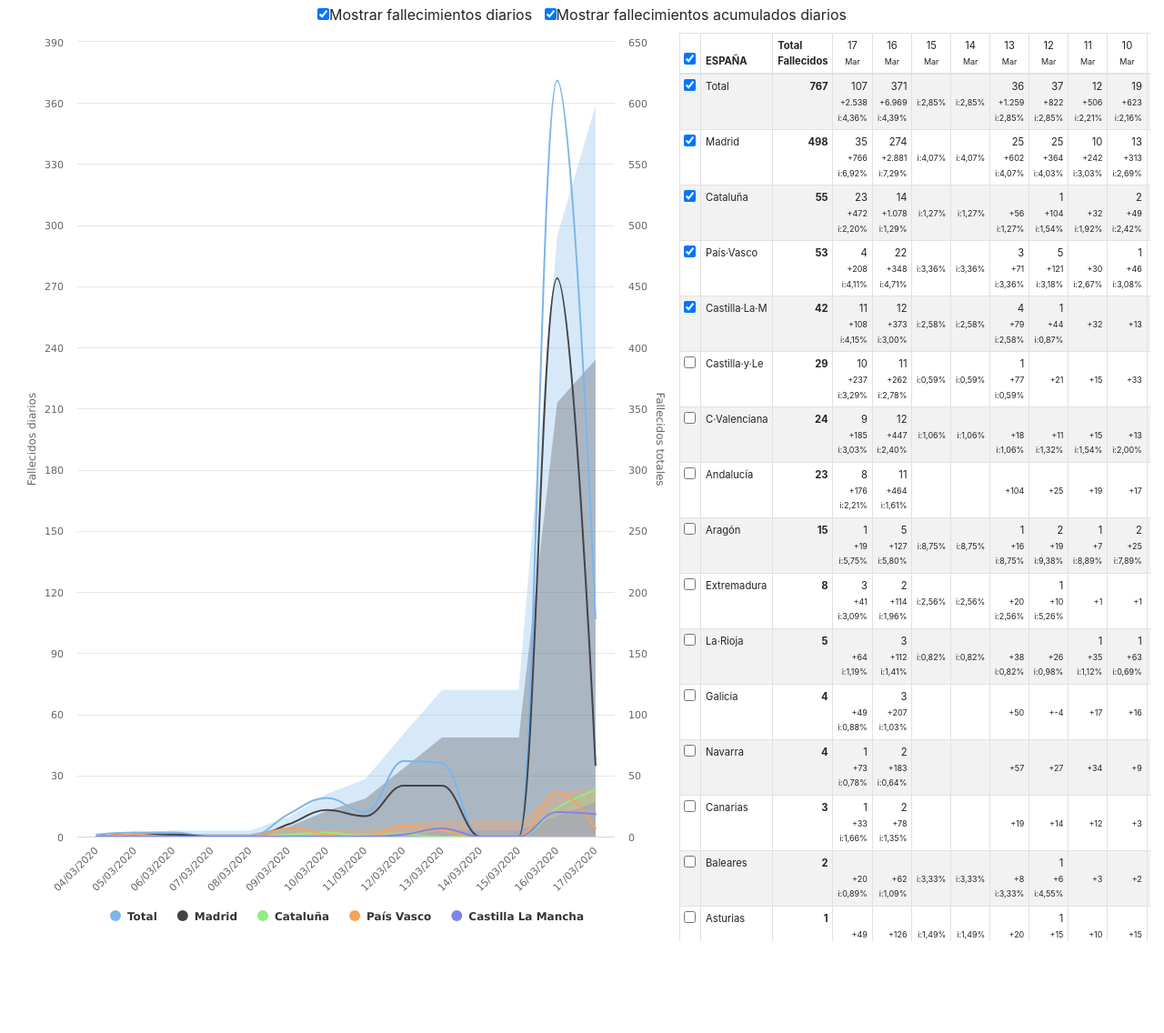
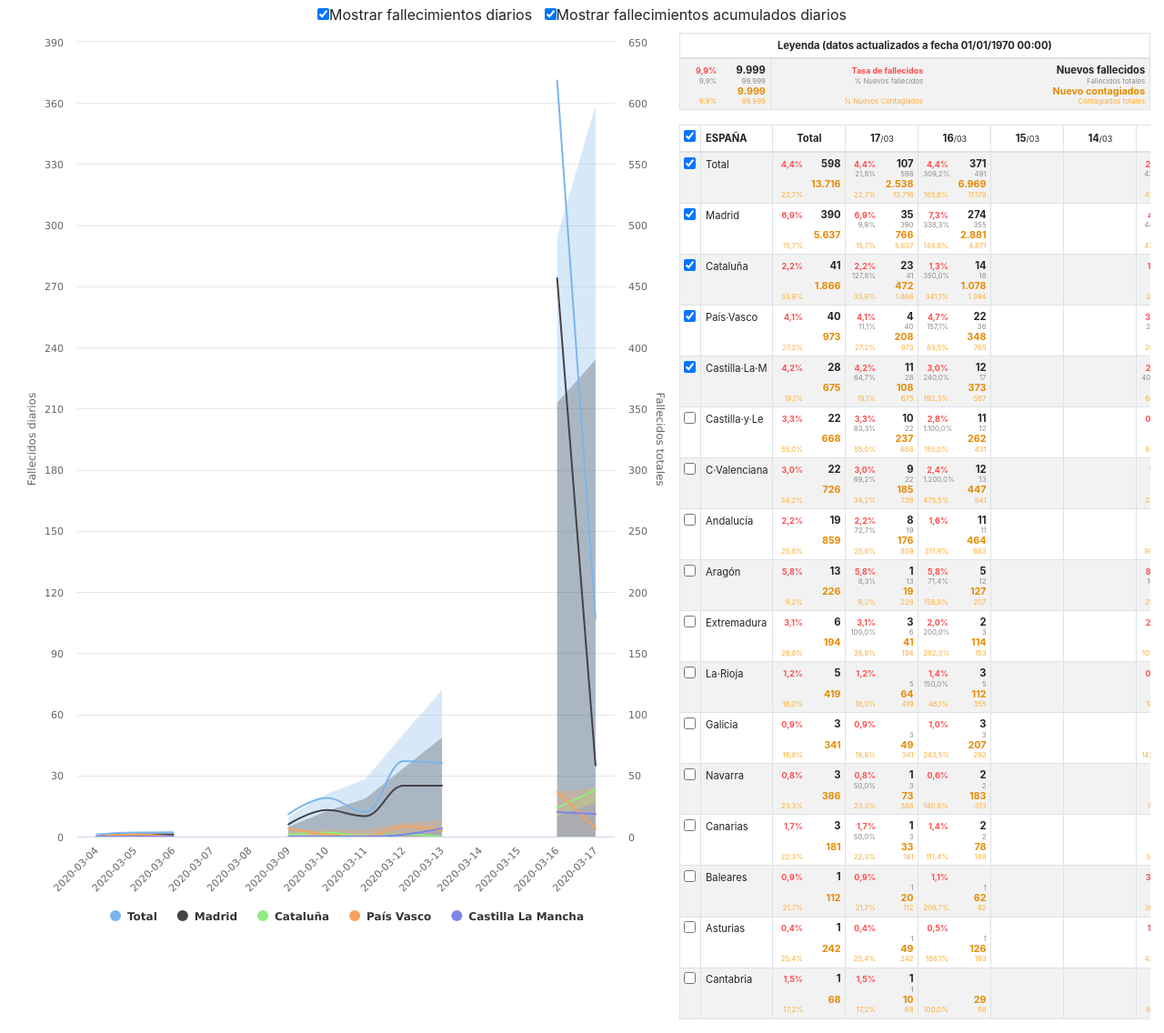
Before and after one commit to losajaches/covid19, a PHP site: page /index.php?ccaa=1 in a window 1280 px wide. Shown: the part 56-1192 px from the top of the page at 91% size. Before the commit the page ends 1091 px from the top, so only its background shows below. Run offline with PHP 8.4, Linux system fonts and the light colour scheme; data that the repository does not hold is empty.

Commit message:
Update index.php

```diff
--- a/index.php
+++ b/index.php
@@ -72,47 +72,75 @@
 if(isset($_GET["ccaa"])){
 	include("get.spain.data.php");
 	$SpainData=GetSpainData();
+	$data_date_update=$SpainData["date_update"];
 	$data_fallecidos=ProcesarFichero("",$SpainData["fallecidos"]);
 	$data_contagiados=ProcesarFichero("",$SpainData["contagiados"]);
 }else{
+	$data_date_update=date("Y-m-d",strtotime("-1 days"))." 00:00:00";
 	$data_fallecidos=ProcesarFichero("https://raw.githubusercontent.com/CSSEGISandData/COVID-19/master/csse_covid_19_data/csse_covid_19_time_series/time_series_19-covid-Deaths.csv");
 	$data_contagiados=ProcesarFichero("https://raw.githubusercontent.com/CSSEGISandData/COVID-19/master/csse_covid_19_data/csse_covid_19_time_series/time_series_19-covid-Confirmed.csv");
 }
 
 $bigdata=array();
+$fecha_minima=null;
+$fecha_maxima=null;
+
 foreach($data_fallecidos as $pais=>$data){
-	$total_contagios=$data["total"];
-	$total_contagios=isset($data_contagiados[$pais])?$data_contagiados[$pais]["total"]:0;
-	$total_fallecidos=isset($data_fallecidos[$pais])?$data_fallecidos[$pais]["total"]:0;
 	$bigdata[$pais]=array(
-		"contagiados"=>array("total"=>$total_contagios,"dias"=>array()),
-		"fallecidos"=>array("total"=>$total_fallecidos,"dias"=>array()),
-		"acum_contagiados"=>array("total"=>$total_contagios,"dias"=>array()),
-		"acum_fallecidos"=>array("total"=>$total_fallecidos,"dias"=>array()),
-		"tasa"=>array("total"=>($total_contagios==0)?0:round(100*$total_fallecidos/$total_contagios,2),"dias"=>array())
+		"t"=>array(
+			"c"=>0,/*contagiados*/
+			"f"=>0/*fallecidos*/
+		),
+		"d"=>array()
 	);
+
 	$f=strtotime("2020-01-22");
 	$ff=strtotime(date("Y-m-d"));
 	$i=0;
 	$acum_contagiados=0;
 	$acum_fallecidos=0;
 
+
+
 	while($f<$ff){
 		$k=date("Y-m-d",$f);
-		$k=date("Y-m-d",$f);
-		$contagiados=(isset($data_contagiados[$pais]) && isset($data_contagiados[$pais][$k]))?$data_contagiados[$pais][$k]:0;
-		$fallecidos=(isset($data_fallecidos[$pais]) && isset($data_fallecidos[$pais][$k]))?$data_fallecidos[$pais][$k]:0;
+		if((isset($data_contagiados[$pais][$k]))||(isset($data_fallecidos[$pais][$k]))){
+			if((is_null($fecha_minima))||($f<$fecha_minima)){
+				$fecha_minima=$f;
+			}
+			if((is_null($fecha_maxima))||($fecha_maxima<$f)){
+				$fecha_maxima=$f;
+			}
 
-		$acum_contagiados+=$contagiados;
-		$acum_fallecidos+=$fallecidos;
+			$contagiados=(isset($data_contagiados[$pais]) && isset($data_contagiados[$pais][$k]))?$data_contagiados[$pais][$k]:0;
+			$fallecidos=(isset($data_fallecidos[$pais]) && isset($data_fallecidos[$pais][$k]))?$data_fallecidos[$pais][$k]:0;
 
-		$bigdata[$pais]["contagiados"]["dias"][$k]= $contagiados;
-		$bigdata[$pais]["fallecidos"]["dias"][$k]=  $fallecidos;
+			$last_acum_contagiados=$acum_contagiados;
+			$last_acum_fallecidos=$acum_fallecidos;
 
-		$bigdata[$pais]["acum_contagiados"]["dias"][$k]= $acum_contagiados;
-		$bigdata[$pais]["acum_fallecidos"]["dias"][$k]=  $acum_fallecidos;
+			$acum_contagiados+=$contagiados;
+			$acum_fallecidos+=$fallecidos;
 
-		$bigdata[$pais]["tasa"]["dias"][$k]=  ($acum_contagiados==0)?0:round(100*$acum_fallecidos/$acum_contagiados,2);
+			$crecimiento_contagiados=($last_acum_contagiados==0)? 0 : round((100*$acum_contagiados/$last_acum_contagiados)-100,2);
+			$crecimiento_fallecidos=($last_acum_fallecidos==0)? 0 : round((100*$acum_fallecidos/$last_acum_fallecidos)-100,2);
+
+			if(($acum_contagiados>0)||($acum_fallecidos>0)){
+				$bigdata[$pais]["d"][$k]=array(
+					"c"=>$contagiados,
+					"f"=>$fallecidos,
+					"sc"=>$acum_contagiados,/*acumulados contagiados*/
+					"sf"=>$acum_fallecidos, /*acumulados fallecidos*/
+					"if"=>($acum_contagiados==0)?0:round(100*$acum_fallecidos/$acum_contagiados,2), /*tasa de fallecidos por contagiados*/
+					"cc"=>$crecimiento_contagiados,/*crecimiento contagiados*/
+					"cf"=>$crecimiento_fallecidos /*crecimiento fallecidos*/
+				);
+				$bigdata[$pais]["t"]["c"]+=$contagiados;
+				$bigdata[$pais]["t"]["f"]+=$fallecidos;
+				$bigdata[$pais]["t"]["if"]=($bigdata[$pais]["t"]["c"]==0)?0:round(100*$bigdata[$pais]["t"]["f"]/$bigdata[$pais]["t"]["c"],2);
+				$bigdata[$pais]["t"]["cc"]=$crecimiento_contagiados;
+				$bigdata[$pais]["t"]["cf"]=$crecimiento_fallecidos;
+			}
+		}
 		$f=strtotime('+1 day', $f);
 	}
 
@@ -156,6 +184,75 @@
 			text-decoration: underline;
 			font-weight:bold;
 		}
+		table .d{
+			min-width:80px;
+			font-size:1em;
+		}
+		table .d span{
+			text-align:right;
+		}
+		table .d .r{
+			display:block;
+		}
+		table .d .r.r1{
+			font-size:1em;
+			height:1.2em;
+			line-height:1.3em;
+			font-weight:bold;
+		}
+		table .d .r.r2{
+			font-size:.7em;
+			height:1.4em;
+			line-height:1.3em;
+		}
+		table .d .r.r3{
+			font-size:.8em;
+			height:1.3em;
+			line-height:1.3em;
+		}
+		table .d .r.r4{
+			font-size:.7em;
+			height:1.2em;
+			line-height:1.3em;
+		}
+		table .d .r .c{
+			display:inline-block;
+
+		}
+		table .d .c1{
+			width:40%;
+			color:#ff4d4d;
+			font-size:.8em;
+		}
+		table .d .c2{
+			width:60%;
+		}
+		table .d .c3{
+			width:40%;
+			color:#8c8c8c;
+		}
+		table .d .c4{
+			width:60%;
+			color:#8c8c8c;
+		}
+		table .d .c5{
+			width:40%;
+
+		}
+		table .d .c6{
+			font-weight:bold;
+			font-size:1.2em;
+			width:60%;
+			color:#e68a00;
+		}
+		table .d .c7{
+			width:40%;
+			color:#ffad33;
+		}
+		table .d .c8{
+			width:60%;
+			color:#ffad33;
+		}
 	</style>
   </head>
   <body>
@@ -174,8 +271,8 @@
 				<ul class="navbar-nav mr-auto">
 				</ul>
 				<ul class="navbar-nav">
-					<a class="btn btn-outline-secondary mr-1 <?php echo (isset($_GET["ccaa"]))?"":"active";?>" href="index.php">PAISES</span></a>
-				    <a class="btn btn-outline-secondary mr-1 <?php echo (isset($_GET["ccaa"]))?"active":"";?>" href="index.php?ccaa=1">ESPAÑA</span></a>
+					<a class="btn btn-outline-secondary mr-1 <?php echo (isset($_GET["ccaa"]))?"":"active";?>" href="?">PAISES</span></a>
+				    <a class="btn btn-outline-secondary mr-1 <?php echo (isset($_GET["ccaa"]))?"active":"";?>" href="?ccaa=1">ESPAÑA</span></a>
 				    <a class="btn btn-outline-warning" href="https://github.com/losajaches/covid19" target='_blank'>&copy;</span></a>
 			    </ul>
 			</div>
@@ -195,42 +292,105 @@
 				<div id="container"></div>
 			</div>
 			<div class='col-sm-5 pl-0'>
+				<table class="table table-bordered table-sm table-striped table-hover">
+					<thead>
+						<th  class='text-center' colspan='2'>Leyenda (datos actualizados a fecha <?php echo date("d/m/Y H:i",strtotime($data_date_update));?>)</th>
+					</thead>
+					<tbody>
+						<tr>
+							<td class='d' style='width:100px;'>
+								<span class='r r1'><span class='c c1'>9,9%</span><span class='c c2'>9.999</span></span>
+								<span class='r r2'><span class='c c3'>9,9%</span><span class='c c4'>99.999</span></span>
+								<span class='r r3'><span class='c c5'></span><span class='c c6'>9.999</span></span>
+								<span class='r r4'><span class='c c7'>9,9%</span><span class='c c8'>99.999</span></span>
+							</td>
+							<td class='d'>
+								<span class='r r1'><span class='c c1'>Tasa de fallecidos</span><span class='c c2'>Nuevos fallecidos</span></span>
+								<span class='r r2'><span class='c c3'>% Nuevos fallecidos</span><span class='c c4'>Fallecidos totales</span></span>
+								<span class='r r3'><span class='c c5'></span><span class='c c6'>Nuevo contagiados</span></span>
+								<span class='r r4'><span class='c c7'>% Nuevos Contagiados</span><span class='c c8'>Contagiados totales</span></span>
+							</td>
+						</tr>
+					</tbody>
+				</table>
+
 				<div class='table-responsive'>
 				<table class="table table-bordered table-sm table-striped table-hover">
 					<?php
-					$meses=array("","Ene","Feb","Mar","Abr","May","Jun","Jul","Ago","Sep","Oct","Nov","Dic");
 					$i=0;
-					foreach($bigdata as $pais=>$d){
-						if($d["fallecidos"]["total"]>0){
-
+					foreach($bigdata as $pais=>$pais_data){
+						if($pais_data["t"]["f"]>0){
 							if($i==0){
 								$Nombre=(isset($_GET["ccaa"]))?"ESPAÑA":"País";
 								echo "<thead>";
 								echo "<th class='text-center'><input type='checkbox' checked></th>";
 								echo "<th>$Nombre</th>";
-								echo "<th>Total<br>Fallecidos</th>";
-								foreach(array_reverse($d["fallecidos"]["dias"],true) as $k=>$v){
-									$s=explode("-",$k);
-									$s=sprintf("%02d<br><small>%s</small>",$s[2],$meses[1*$s[1]]);
-									echo "<td class='text-center'>$s</td>";
+								echo "<th class='text-center'>Total</th>";
+
+								$f=$fecha_maxima;
+								while($f>=$fecha_minima){
+									$s=sprintf("%s<small>/%s</small>",date("d",$f),date("m",$f));
+									echo "<th class='text-center'>$s</th>";
+
+									$f=strtotime('-1 day', $f);
 								}
 								echo "</thead>";
 								echo "<tbody>";
 							}
 
-
 							echo "<tr>";
 							echo sprintf("<td class='text-center'><input type='checkbox' %s data-pais='$pais'></td>",($i<5)?"checked":"");
 							echo sprintf("<td >%s</td>",substr(str_replace(" ","·",$pais),0,15));
-							echo sprintf("<td class='text-right font-weight-bold'>%s</td>",$d["fallecidos"]["total"]);
-							foreach(array_reverse($d["fallecidos"]["dias"],true) as $k=>$v){
-								$contagiados=isset($d["contagiados"]["dias"][$k])?$d["contagiados"]["dias"][$k]:0;
-								$tasa=isset($d["tasa"]["dias"][$k])?$d["tasa"]["dias"][$k]:0;
-								echo sprintf("<td class='text-right'>%s<br><small title='Nuevos casos y tasa de fallecidos por contagiados'>%s%s</small></td>",
-									($v==0)?"":number_format($v,0,",","."),
-									($contagiados==0)?"":"+".number_format($contagiados,0,",","."),
-									($tasa==0)?"":" i:".number_format($tasa,2,",",".")."%"
-								);
+
+							$fallecidos=($pais_data["t"]["f"]==0) ? "*" : number_format($pais_data["t"]["f"],0,",",".");
+							$contagiados=($pais_data["t"]["c"]==0) ? "*" : number_format($pais_data["t"]["c"],0,",",".");
+
+							$crecimiento_fallecidos= ($pais_data["t"]["cf"]==0) ? "" : number_format($pais_data["t"]["cf"],1,",",".")."%";
+							$crecimiento_contagiados=($pais_data["t"]["cc"]==0) ? "" : number_format($pais_data["t"]["cc"],1,",",".")."%";
+							$indice_fallecidos=      ($pais_data["t"]["if"]==0) ? "" : number_format($pais_data["t"]["if"],1,",",".")."%";
+
+							echo "<td class='d'>
+									<span class='r r1'><span class='c c1'>$indice_fallecidos</span><span class='c c2'>$fallecidos</span></span>
+									<span class='r r2'><span class='c c3>$crecimiento_fallecidos</span><span class='c c4'></span></span>
+									<span class='r r3'><span class='c c5'></span><span class='c c6'>$contagiados</span></span>
+									<span class='r r4'><span class='c c7'>$crecimiento_contagiados</span><span class='c c8'></span></span>
+								</td>";
+
+
+							$f=$fecha_maxima;
+							while($f>=$fecha_minima){
+								$k=date("Y-m-d",$f);
+								if($pais_data["d"][$k]){
+									$pd=$pais_data["d"][$k];
+
+									$fallecidos             = ($pd["f"]==0) ? "" : number_format($pd["f"],0,",",".");
+									$contagiados            = ($pd["c"]==0) ? "" : number_format($pd["c"],0,",",".");
+									$acum_fallecidos        = ($pd["sf"]==0) ? "" : number_format($pd["sf"],0,",",".");
+									$acum_contagiados       = ($pd["sc"]==0) ? "" : number_format($pd["sc"],0,",",".");
+
+									$crecimiento_fallecidos = ($pd["cf"]==0) ? "" : number_format($pd["cf"],1,",",".")."%";
+									$crecimiento_contagiados= ($pd["cc"]==0) ? "" : number_format($pd["cc"],1,",",".")."%";
+									$indice_fallecidos      = ($pd["if"]==0) ? "" : number_format($pd["if"],1,",",".")."%";
+								}else{
+									$fallecidos="";
+									$contagiados="";
+									$acum_fallecidos="";
+									$acum_contagiados="";
+									$crecimiento_fallecidos="";
+									$crecimiento_contagiados="";
+									$indice_fallecidos="";
+								}
+								$fallecidos=isset($pais_data["d"][$k]) ? $pais_data["d"][$k]["f"] : 0;
+								$fallecidos=($fallecidos==0) ? "" : number_format($fallecidos,0,",",".");
+
+								echo "<td class='d'>
+									<span class='r r1'><span class='c c1'>$indice_fallecidos</span><span class='c c2'>$fallecidos</span></span>
+									<span class='r r2'><span class='c c3'>$crecimiento_fallecidos</span><span class='c c4'>$acum_fallecidos</span></span>
+									<span class='r r3'><span class='c c5'></span><span class='c c6'>$contagiados</span></span>
+									<span class='r r4'><span class='c c7'>$crecimiento_contagiados</span><span class='c c8'>$acum_contagiados</span></span>
+								</td>";
+
+								$f=strtotime('-1 day', $f);
 							}
 							echo "</tr>";
 							$i++;
@@ -250,53 +410,65 @@
 	<script>
 		var DATA=<?php echo json_encode($bigdata);?>;
 
-
+		function GetValuesArrayObject(a){
+			var b=[];
+			$.each(a,function(i,v){
+				b.push(v);
+			});
+			return b;
+			return Math.min.apply(Math, b);
+		}
 		function MostrarGrafica(){
 			var series=[];
 			var categorias=[];
 			var index_color=0;
 			var ShowAcumulado=$("#ShowAcumulado").prop("checked");
 			var ShowDiario=$("#ShowDiario").prop("checked");
-			//buscamos el primer día con datos de cualquiera de los paises seleccionados
+			//buscamos el primer y ultimo día con datos de cualquiera de los paises seleccionados y se crean las categorías
 			var primer_dia={};
+			var ultimo_dia={};
 			$("table tbody input:checked").each(function(){
 				var pais=$(this).data("pais");
 				primer_dia[pais]=null;
-				$.each(DATA[pais]["fallecidos"]["dias"],function(i,v){
-					if((v!=0)&&(primer_dia[pais]==null)){
+				ultimo_dia[pais]=null;
+				$.each(DATA[pais]["d"],function(i,v){
+					if((v["f"]!=0)&&(primer_dia[pais]==null)){
 						primer_dia[pais]=1*i.replace(/\-/g,'');
 					}
+					ultimo_dia[pais]=1*i.replace(/\-/g,'');
 				});
 			});
-			var p="99999999";
-			$.each(primer_dia,function(i,v){
-				if(v<p){
-					p=v;
-				}
-			});
-			primer_dia=p;
+
+			primer_dia=Math.min.apply(Math, GetValuesArrayObject(primer_dia)).toString();
+			ultimo_dia=Math.min.apply(Math, GetValuesArrayObject(ultimo_dia)).toString();
+
+			primer_dia=primer_dia.substring(0,4)+"-"+primer_dia.substring(4,6)+"-"+primer_dia.substring(6,10);
+			ultimo_dia=ultimo_dia.substring(0,4)+"-"+ultimo_dia.substring(4,6)+"-"+ultimo_dia.substring(6,10);
+
+			primer_dia = new Date(primer_dia);
+			ultimo_dia = new Date(ultimo_dia);
+
+			var categorias=[];
+			var loop = new Date(primer_dia);
+			while(loop <= ultimo_dia){
+			   categorias.push(loop.toISOString().split('T')[0]);
+			   loop = new Date(loop.setDate(loop.getDate() + 1));
+			}
+
 			//creamos las series
 			$("table tbody input:checked").each(function(){
 				var pais=$(this).data("pais");
-				var t=$.map(DATA[pais]["fallecidos"]["dias"], function(n, i) { return i; }).length;
-
 				var d=[];
 				var dT=[];
-				categorias=[];
-				vt=0;
-				$.each(DATA[pais]["fallecidos"]["dias"],function(i,v){
-
-					var ii=1*i.replace(/\-/g,'');
-					if(ii>=primer_dia){
-						d.push(v);
-						vt+=v;
-						dT.push(vt);
-						var fecha=i.split("-")
-						categorias.push(fecha[2]+"/"+fecha[1]+"/"+fecha[0]);
+				$.each(categorias,function(i,fecha){
+					if(DATA[pais]["d"][fecha]){
+						d.push(DATA[pais]["d"][fecha]["f"]);
+						dT.push(DATA[pais]["d"][fecha]["sf"]);
+					}else{
+						d.push(null);
+						dT.push(null);
 					}
-
 				});
-
 				var s_acumulado={
 					"name": pais,
 					type: 'area',
@@ -333,7 +505,6 @@
 
 				index_color++;
 			});
-
 			Highcharts.chart('container', {
 			    chart: {
 
```
